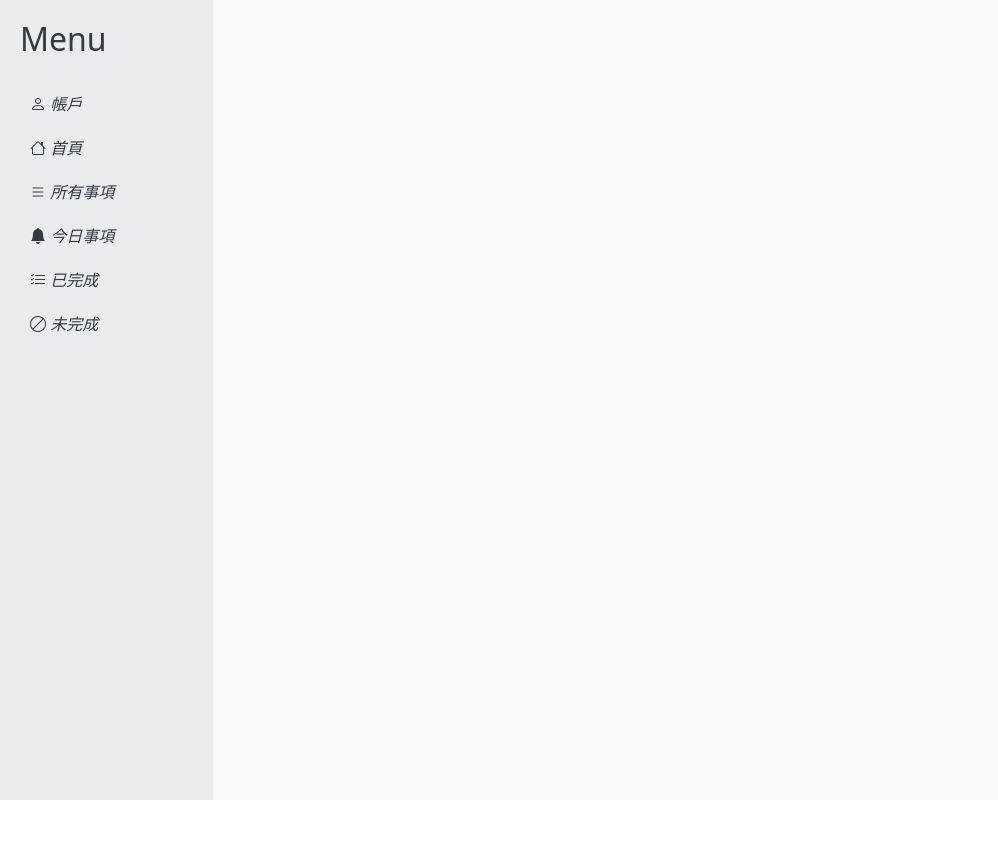
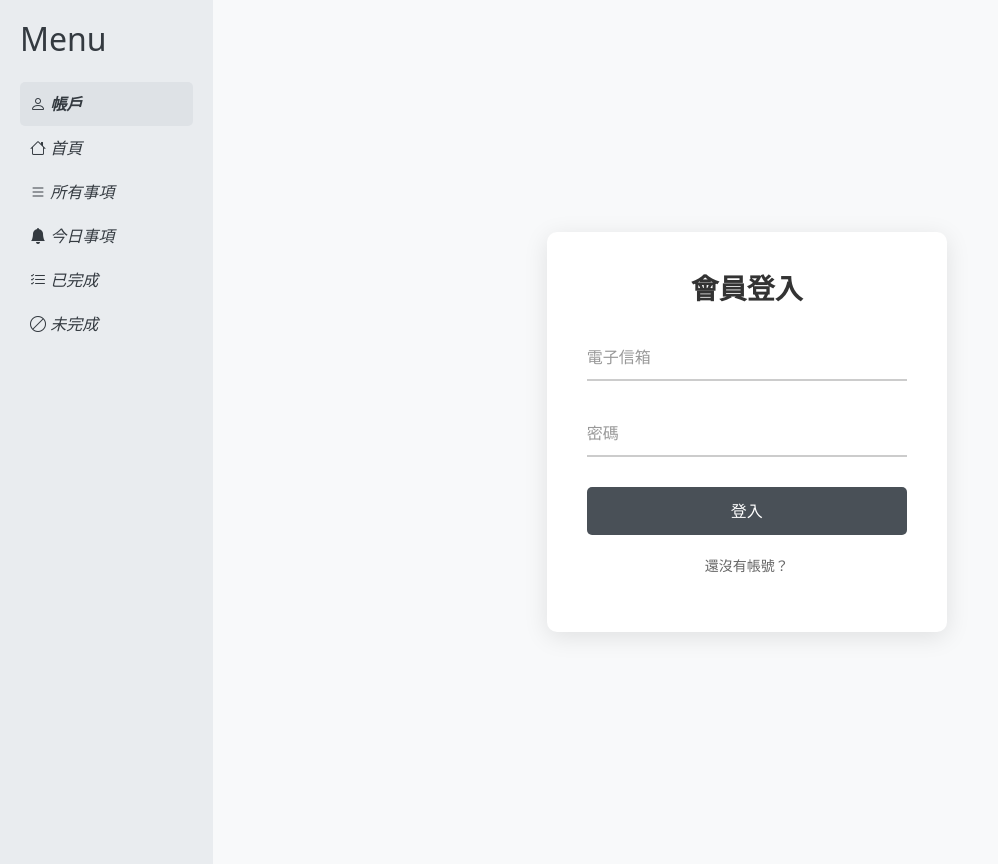
Before and after one commit to kai30502/TodoList, a React (Vite) app in the folder frontend/: page /Login in a window 1280 px wide. Shown: the whole page, without its empty margins (0-998 px from the left). Before the commit the page ends 800 px from the top, so only its background shows below. Built offline with nearby package versions, Linux system fonts and the light colour scheme.

Commit message:
完成前端串接

```diff
--- a/frontend/src/MainContent.tsx
+++ b/frontend/src/MainContent.tsx
@@ -1,6 +1,6 @@
 import styles from "./MainContent.module.css";
 import { Routes, Route } from "react-router-dom";
-import Member from './pages/Member';
+import Login from './pages/Login';
 import Home from './pages/Home';
 import AllTasks from "./pages/AllTasks";
 import CompletedTasks from "./pages/CompletedTasks";
@@ -11,7 +11,7 @@ function MainContent() {
   return (
     <main className={`${styles.mainContent} col-lg-10`}>
       <Routes>
-        <Route path="/Member" element={<Member />} />
+        <Route path="/Login" element={<Login />} />
         <Route path="/" element={<Home />} />
         <Route path="/AllTasks" element={<AllTasks />} />
         <Route path="/CompletedTasks" element={<CompletedTasks />} />
--- a/frontend/src/Sidebar.tsx
+++ b/frontend/src/Sidebar.tsx
@@ -6,7 +6,7 @@ function Sidebar() {
     <nav className={`${styles.sidebar} col-lg-2`}>
       <h2 className="mb-4">Menu</h2>
       <div className="nav flex-column">
-        <NavLink to="/Member" className={({ isActive }) => isActive ? `${styles.navLink} ${styles.active}` : styles.navLink}><i className="bi bi-person"> 帳戶</i></NavLink>
+        <NavLink to="/Login" className={({ isActive }) => isActive ? `${styles.navLink} ${styles.active}` : styles.navLink}><i className="bi bi-person"> 帳戶</i></NavLink>
         <NavLink to="/" className={({ isActive }) => isActive ? `${styles.navLink} ${styles.active}` : styles.navLink}><i className="bi bi-house"> 首頁</i></NavLink>
         <NavLink to="/AllTasks" className={({ isActive }) => isActive ? `${styles.navLink} ${styles.active}` : styles.navLink}><i className="bi bi-list"> 所有事項</i></NavLink>
         <NavLink to="/TodayTasks" className={({ isActive }) => isActive ? `${styles.navLink} ${styles.active}` : styles.navLink}><i className="bi bi-bell-fill"> 今日事項</i></NavLink>
--- /dev/null
+++ b/frontend/src/pages/Login.tsx
@@ -0,0 +1,75 @@
+import styles from './Login.module.css';
+import { useState } from 'react';
+
+function Member() {
+
+    const [username, setusername] = useState('');
+    const [password, setPassword] = useState('');
+    const [error, setError] = useState('');
+
+    const handleSubmit = async (e: React.FormEvent) => {
+        e.preventDefault();
+        setError('');
+
+        try {
+            const res = await fetch('http://localhost:3000/api/login', {
+                method: 'POST',
+                headers: {
+                    'Content-Type': 'application/json',
+                },
+                body: JSON.stringify({ username, password }),
+            });
+            const data = await res.json();
+
+            if (res.ok) {
+                alert('登入成功！');
+            } else {
+                setError(data.message || '登入失敗');
+            }
+        } catch (err) {
+            console.error('登入錯誤', err);
+            setError('伺服器錯誤');
+        }
+    };
+
+    return (
+        <div className={styles.wrapper}>
+            <div className={styles.loginBox}>
+                <h2 className={styles.title}>會員登入</h2>
+                <form className={styles.form} onSubmit={handleSubmit}>
+                    <div className={styles.inputGroup}>
+                        <input
+                            type="text"
+                            name="username"
+                            id="username"
+                            required
+                            className={styles.input}
+                            placeholder=" "
+                            value={username}
+                            onChange={(e) => setusername(e.target.value)}
+                        />
+                        <label htmlFor="username" className={styles.label}>電子信箱</label>
+                    </div>
+                    <div className={styles.inputGroup}>
+                        <input
+                            type="password"
+                            name="password"
+                            id="password"
+                            required
+                            className={styles.input}
+                            placeholder=" "
+                            value={password}
+                            onChange={(e) => setPassword(e.target.value)}
+                        />
+                        <label htmlFor="password" className={styles.label}>密碼</label>
+                    </div>
+                    <button type="submit" className={styles.button}>登入</button>
+                    {error && <p style={{ color: 'red' }}>{error}</p>}
+                    <p className={styles.registerText}>還沒有帳號？</p>
+                </form>
+            </div>
+        </div>
+    );
+}
+
+export default Member;
--- a/frontend/src/pages/Member.tsx
+++ /dev/null
@@ -1,39 +0,0 @@
-import styles from './Member.module.css';
-
-function Member() {
-    return (
-        <div className={styles.wrapper}>
-            <div className={styles.loginBox}>
-                <h2 className={styles.title}>會員登入</h2>
-                <form className={styles.form}>
-                    <div className={styles.inputGroup}>
-                        <input
-                            type="text"
-                            name="email"
-                            id="email"
-                            required
-                            className={styles.input}
-                            placeholder=" "
-                        />
-                        <label htmlFor="email" className={styles.label}>電子信箱</label>
-                    </div>
-                    <div className={styles.inputGroup}>
-                        <input
-                            type="password"
-                            name="password"
-                            id="password"
-                            required
-                            className={styles.input}
-                            placeholder=" "
-                        />
-                        <label htmlFor="password" className={styles.label}>密碼</label>
-                    </div>
-                    <button type="submit" className={styles.button}>登入</button>
-                    <p className={styles.registerText}>還沒有帳號？</p>
-                </form>
-            </div>
-        </div>
-    );
-}
-
-export default Member;
```
Also changed, not shown: frontend/src/pages/Login.module.css (renamed from frontend/src/pages/Member.module.css).
